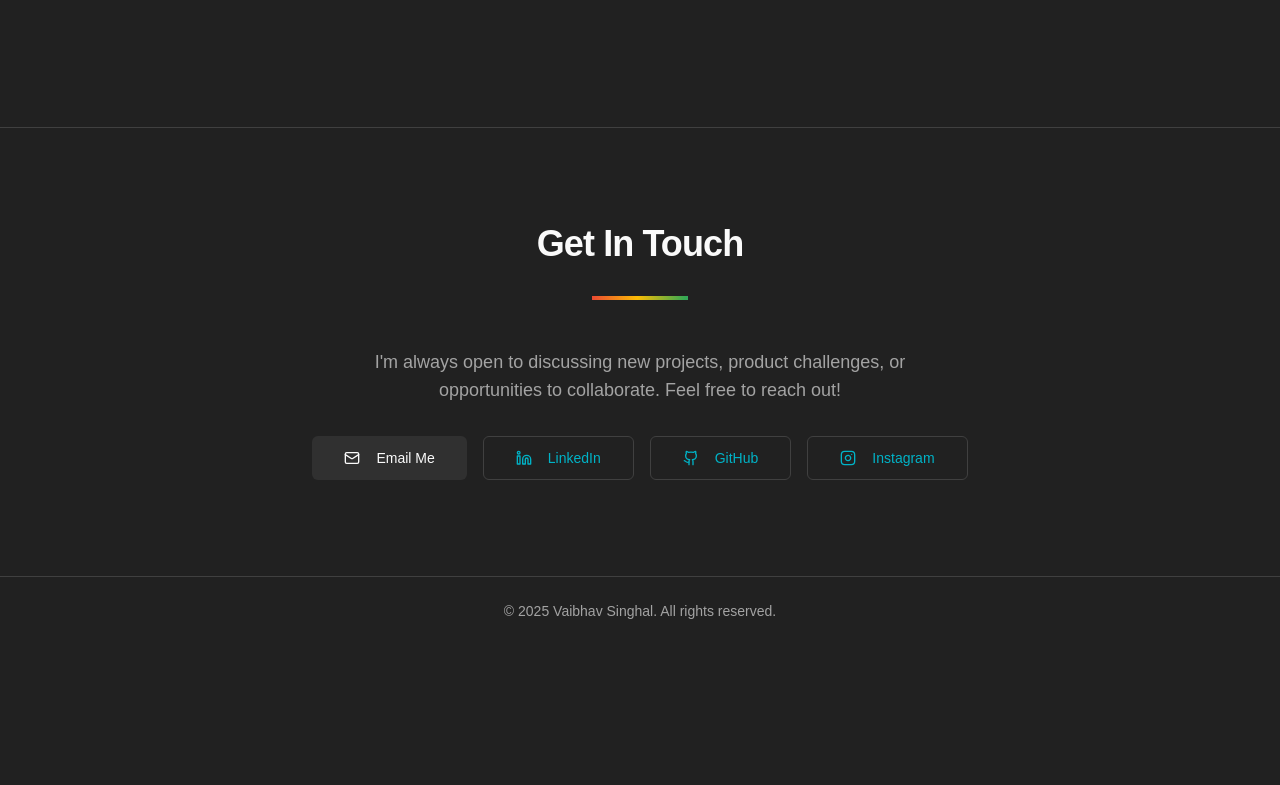
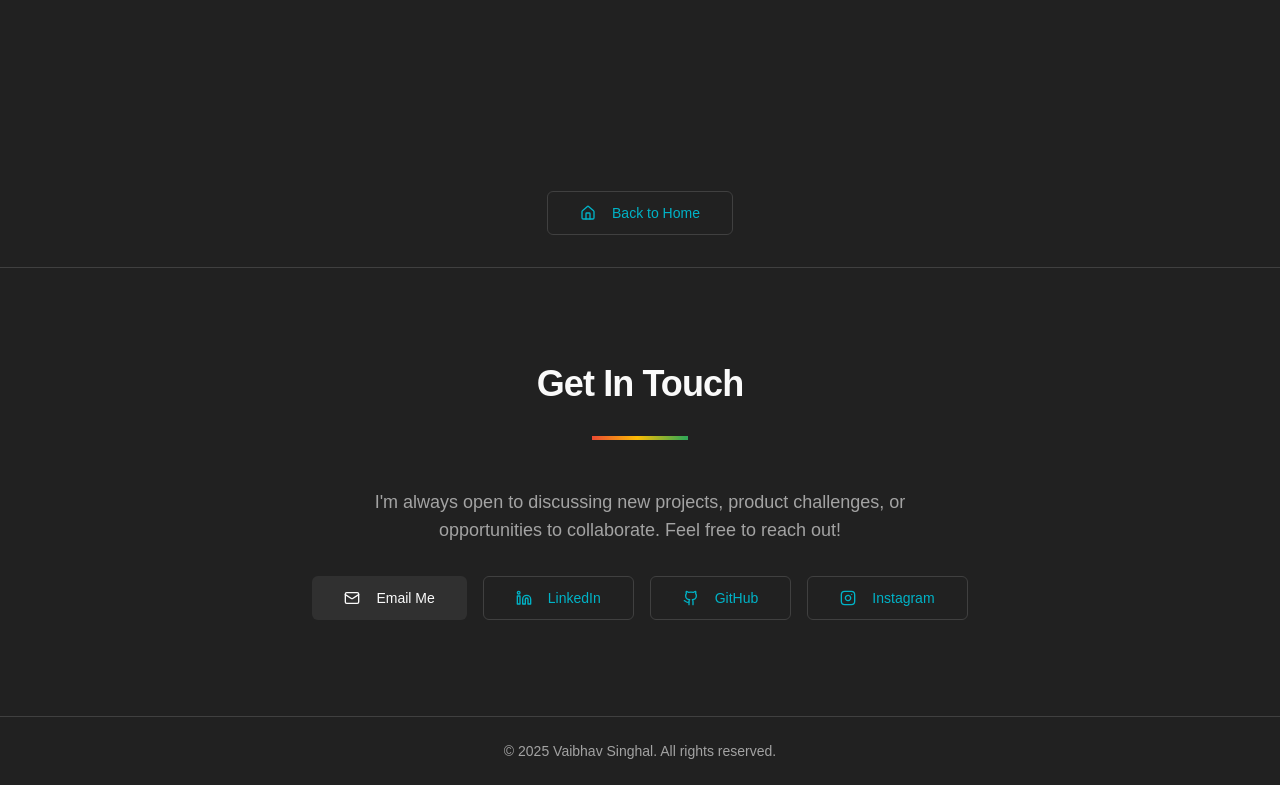
Before and after one commit to WebBhav/portfolio-pm, a Next.js app: page /projects in a window 1280 px wide. Shown: the part 3475-4260 px from the top of the page. Before the commit the page ends 4120 px from the top, so only its background shows below. Built offline with nearby package versions, Linux system fonts and the light colour scheme.

Commit message:
include a CTA at last before the footer, of both the pages- interviews a

```diff
--- a/src/app/interview-experience/page.tsx
+++ b/src/app/interview-experience/page.tsx
@@ -3,6 +3,9 @@ import type { Metadata } from 'next';
 import InterviewPost from '@/components/sections/interview-post';
 import { Separator } from '@/components/ui/separator';
 import AnimatedSection from '@/components/ui/animated-section';
+import { Button } from '@/components/ui/button';
+import Link from 'next/link';
+import { Home } from 'lucide-react';
 
 export const metadata: Metadata = {
   title: 'Interview Experiences | Vaibhav Singhal',
@@ -116,6 +119,16 @@ export default function InterviewExperiencePage() {
        <div className="text-center text-muted-foreground mt-16">
          <p>More experiences coming soon...</p>
        </div>
+
+       <AnimatedSection>
+        <div className="text-center mt-12">
+            <Button asChild size="lg" variant="outline">
+                <Link href="/">
+                    <Home className="mr-2 h-5 w-5" /> Back to Home
+                </Link>
+            </Button>
+        </div>
+       </AnimatedSection>
     </div>
   );
 }
--- a/src/app/projects/page.tsx
+++ b/src/app/projects/page.tsx
@@ -4,6 +4,9 @@ import AiProjectsShowcase from '@/components/sections/ai-projects-showcase';
 import KeyProjectsSection from '@/components/sections/key-projects-section';
 import { Separator } from '@/components/ui/separator';
 import AnimatedSection from '@/components/ui/animated-section';
+import { Button } from '@/components/ui/button';
+import Link from 'next/link';
+import { Home } from 'lucide-react';
 
 export const metadata: Metadata = {
   title: 'Projects | Vaibhav Singhal',
@@ -22,6 +25,16 @@ export default function ProjectsPage() {
       <AnimatedSection>
         <KeyProjectsSection />
       </AnimatedSection>
+
+      <AnimatedSection>
+        <div className="text-center mt-12">
+            <Button asChild size="lg" variant="outline">
+                <Link href="/">
+                    <Home className="mr-2 h-5 w-5" /> Back to Home
+                </Link>
+            </Button>
+        </div>
+       </AnimatedSection>
     </div>
   );
 }
```
